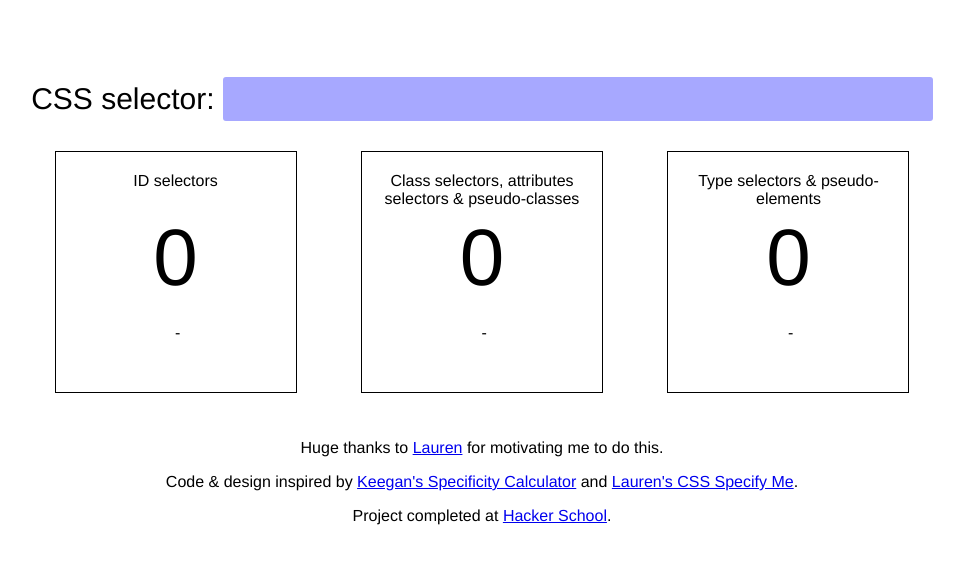
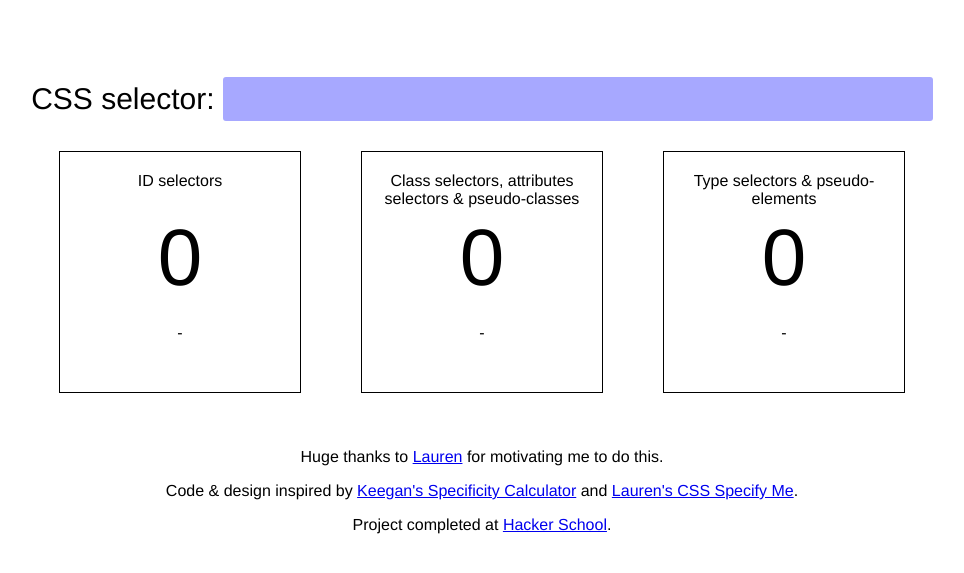
Before and after one commit to carlsednaoui/ouispecify, a plain HTML site: page example.html in a window 1280 px wide. Shown: the part 131-704 px from the top of the page, without its empty margins (158-1122 px from the left). Drawn offline with Linux system fonts and the light colour scheme.

Commit message:
Switch css hack to clearfix

```diff
--- a/example.css
+++ b/example.css
@@ -29,7 +29,7 @@ label[for="css-selectors"] {
 }
 
 .specificity-result {
-  display: inline-block;
+  float: left;
   border: 1px solid #000;
   height: 200px;
   width: 200px;
@@ -49,8 +49,23 @@ label[for="css-selectors"] {
   margin-bottom: 20px;
 }
 
-/*This is a total hack, need to figure this one out.*/
-#id-specificity-details:before, #class-specificity-details:before, #type-specificity-details:before {
+.clearfix:after {
   content: ".";
-  color: white;
+  display: block;
+  clear: both;
+  visibility: hidden;
+  line-height: 0;
+  height: 0;
 }
+
+.clearfix {
+  display: inline-block;
+}
+
+html[xmlns] .clearfix {
+  display: block;
+}
+
+* html .clearfix {
+  height: 1%;
+}
--- a/example.html
+++ b/example.html
@@ -13,6 +13,7 @@
       <input type="text" name="css-selectors" id="css-selectors">
     </form>
 
+    <div id="results" class="clearfix">
       <div class="specificity-result">
         <span class="specificity-label">ID selectors</span>
         <span id="id-specificity">0</span>
@@ -30,6 +31,7 @@
         <span id="type-specificity">0</span>
         <span id="type-specificity-details">-</span>
       </div>
+    </div>
 
     <div id="credit">
       <p>Huge thanks to <a href="https://github.com/lauren">Lauren</a> for motivating me to do this.</p>
```
Lines whose indentation alone changed are shown as unchanged.
